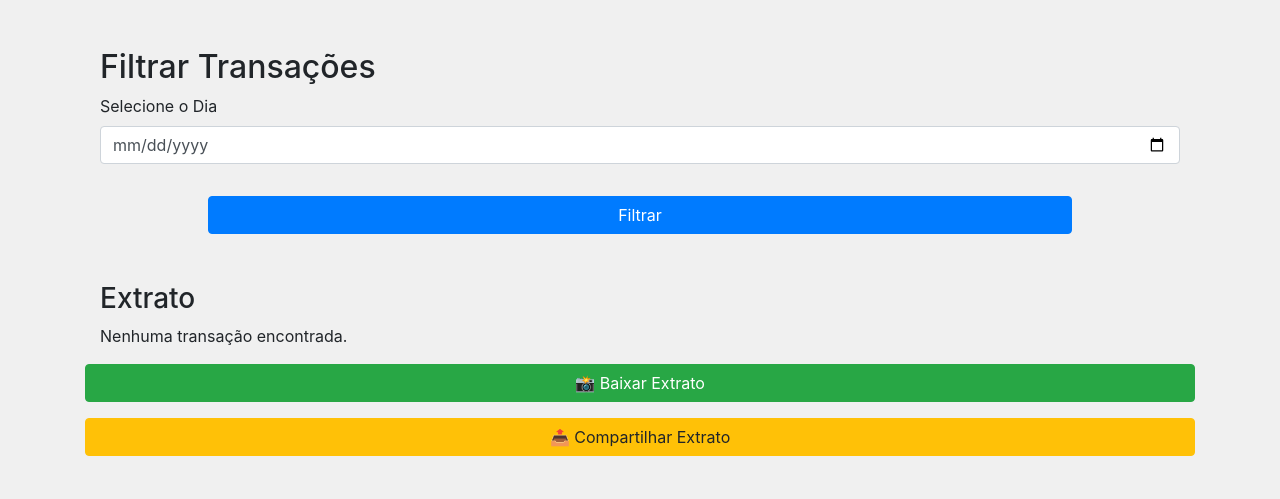
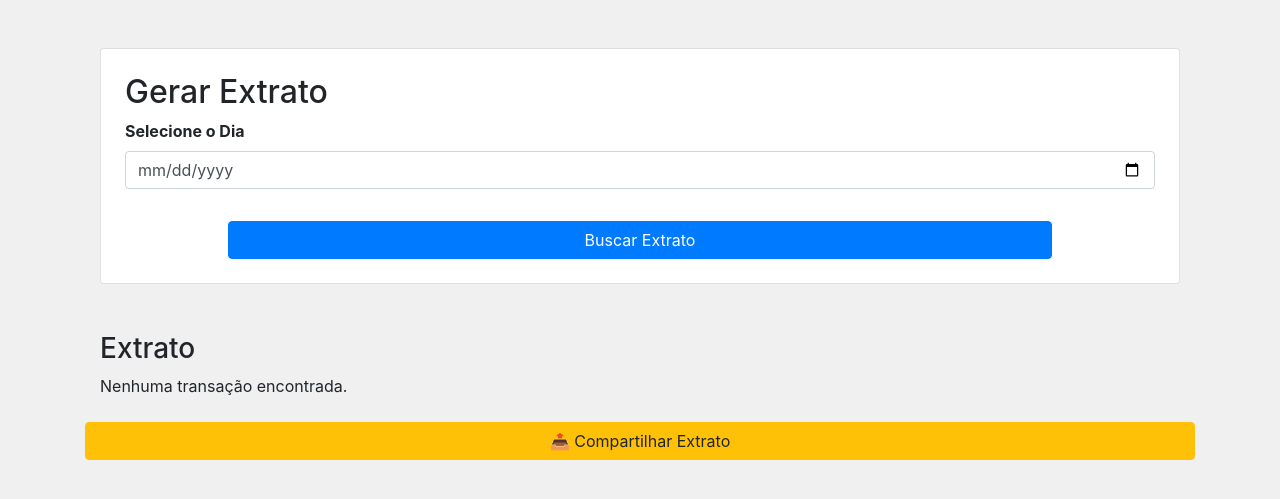
Before and after one commit to VenancioHunter/centralvazamentos, a Flask app: template templates/extrato_tecnico.html in a window 1280 px wide. Shown: the part 16-515 px from the top of the page. Run offline with Flask 3, Linux system fonts and the light colour scheme; the template is opened without the code that fills it, so the values that code supplies are empty; some libraries are stand-ins or nearby versions.

Commit message:
Add files via upload

```diff
--- a/templates/extrato_tecnico.html
+++ b/templates/extrato_tecnico.html
@@ -2,8 +2,8 @@
 {% extends "layout.html" %} {% block title %}Extrato{% endblock %} {% block
 content %}
 <div class="container mt-5">
-  <div id="extratoContainer">
-    <h2>Filtrar Transações</h2>
+  <div class="card p-4 mb-4">
+    <h2>Gerar Extrato</h2>
     <form method="POST" action="{{ url_for('extrato_tecnico') }}">
       <!-- <div class="form-group">
             <label for="ano">Ano</label>
@@ -30,7 +30,7 @@ content %}
             </select>
         </div>-->
       <div class="form-group">
-        <label for="data">Selecione o Dia</label>
+        <label for="data" style="font-weight: bold">Selecione o Dia</label>
         <input
           type="date"
           class="form-control"
@@ -41,11 +41,13 @@ content %}
       </div>
       <div align="center">
         <button type="submit" class="btn btn-primary mt-3" style="width: 80%">
-          Filtrar
+          Buscar Extrato
         </button>
       </div>
     </form>
+  </div>
 
+  <div id="extratoContainer">
     <h3 class="mt-5">Extrato</h3>
     {% if grouped_transactions %} {% for day, day_data in
     grouped_transactions.items() %}
@@ -57,7 +59,7 @@ content %}
           <strong>ID da Transação:</strong> {{ transaction.trans_id }}<br />
           <strong>Valor:</strong> R$ {{ transaction.data.amount }}<br />
           <strong>Método:</strong> {{ transaction.data.method }}<br />
-          <strong>Método:</strong> {{ transaction.data.os_date }}
+          <strong>Executado:</strong> {{ transaction.data.os_date }}
         </li>
         <li class="list-group-item" align="center">
           {% set year, month, day = transaction.data.os_date.split('-') %}
@@ -138,37 +140,13 @@ content %}
     {% endif %}
   </div>
 </div>
-
-<div class="text-end my-3">
-  <button id="captureBtn" class="btn btn-success" style="width: 100%">
-    📸 Baixar Extrato
+<div class="my-4">
+  <button id="shareBtn" class="btn btn-warning" style="width: 100%">
+    📤 Compartilhar Extrato
   </button>
 </div>
 
-<button id="shareBtn" class="btn btn-warning" style="width: 100%">
-  📤 Compartilhar Extrato
-</button>
-
 <script src="https://cdn.jsdelivr.net/npm/html2canvas@1.4.1/dist/html2canvas.min.js"></script>
-<script>
-  document.addEventListener("DOMContentLoaded", function () {
-    const btn = document.getElementById("captureBtn");
-    const extrato = document.getElementById("extratoContainer");
-
-    btn.addEventListener("click", function () {
-      html2canvas(extrato, {
-        useCORS: true,
-        scrollY: -window.scrollY,
-        windowWidth: document.body.scrollWidth, // garante captura completa
-      }).then(function (canvas) {
-        const link = document.createElement("a");
-        link.download = `extrato_${new Date().toISOString().split("T")[0]}.png`;
-        link.href = canvas.toDataURL("image/png");
-        link.click();
-      });
-    });
-  });
-</script>
 
 <script>
   document.addEventListener("DOMContentLoaded", function () {
```
